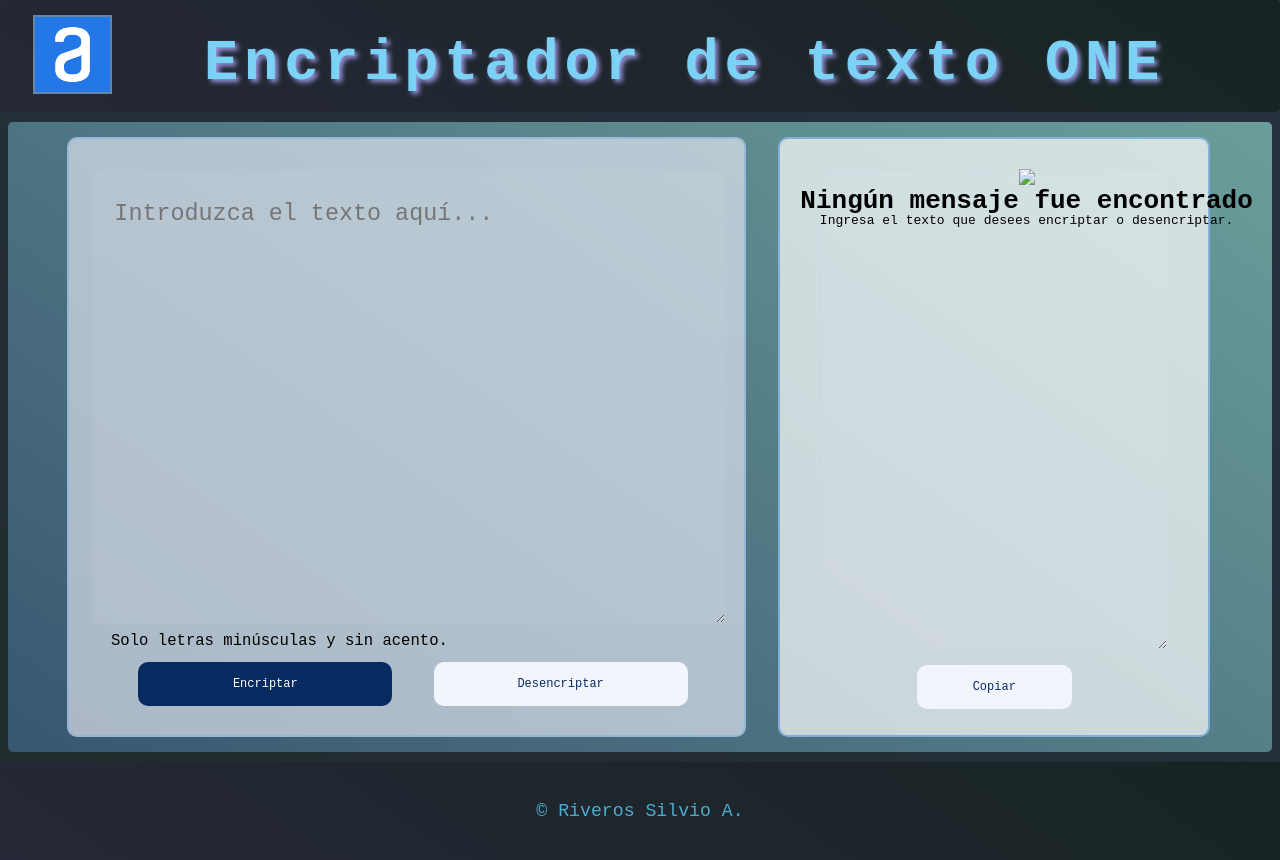
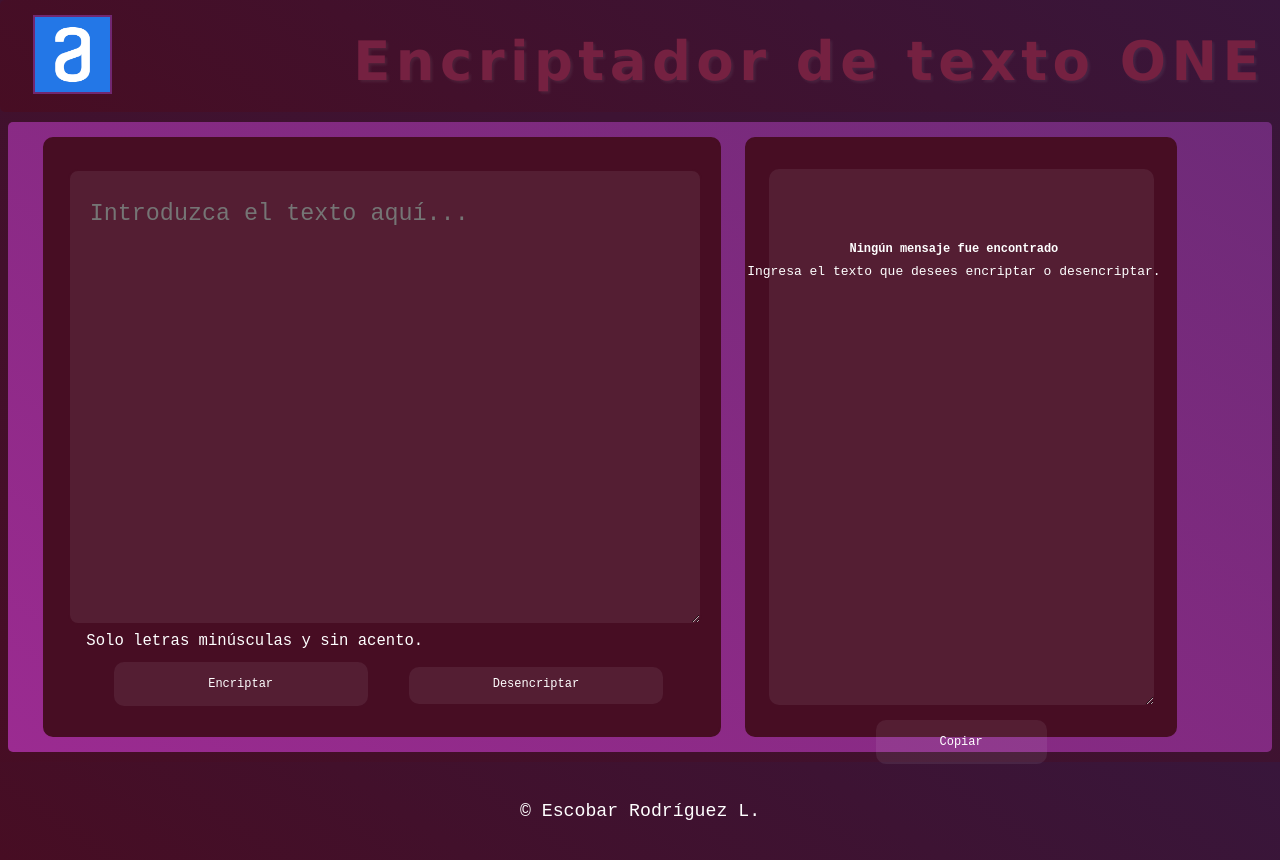
Before and after one commit to Lourdesssss/Alura-Oracle-ONE--Primer-desafio, a plain HTML site: page cifrado.html in a window 1280 px wide. Drawn offline with Linux system fonts and the light colour scheme.

Commit message:
CI:actualización

```diff
--- a/cifrado.css
+++ b/cifrado.css
@@ -2,38 +2,39 @@
     font-family: monospace;
 }
 body{
-    background: linear-gradient(35deg, #212c2c, #283143);
+    background: linear-gradient(35deg, #470d23, #38163b);
     font-family: monospace;
 }
 header{
     margin: 0 auto;
     padding: 15px;
     border-radius: 5px;
-    background: linear-gradient(35deg, #252836, #172423);
+    background: linear-gradient(35deg, #470d23, #38163b);
 
 }
-header h1{
-    font-size: 4.4em;
+h1{
+    font-size: 3.4em;
     font-weight: bold;
     float: right;
     padding-top: 20px;
     padding-bottom: -20px;
-    padding-right: 8%;
-    color: rgba(124, 212, 247, 0.982);
+    /* padding-right: 8%; */
+    color: #752141;
     letter-spacing: 0.1em;
-    text-shadow: 3px 3px 5px rgba(165, 165, 246, 0.895);
-    font-family: monospace;
+    text-shadow: 2px 2px 3px #e9ecf813;
+    font-family: 'Lucida Sans';
+    text-align: center;
 }
 #logo{
     width: 6%;
     margin-left: 1.4em;
-    border: 2px solid #88b3daab;
+    border: 2px solid #873597ab;
 }
 main{
     margin: 10px 8px;
     padding: 15px;
     border-radius: 5px;
-    background: linear-gradient(35deg, #395670, #6a9e9a);
+    background: linear-gradient(35deg, #9b2b91, #873597ab);
     font-family: monospace;
 
 }
@@ -42,7 +43,6 @@ main{
     height: 600px;
     margin: 0 auto;
 }
-
 .containerA{
     display: inline-block;
     text-align: left;
@@ -50,12 +50,12 @@ main{
     height: 100%;
     vertical-align: top;
     margin: 0 0.5%;
-    margin-left: 3.4em;
+    margin-left: 1.5em;
     padding: 30px 20px;
     box-sizing: border-box;
-    border: 2px solid #88b3daab;
+    border: 2px solid #470d23;
     border-radius: 10px;
-    background-color: #e9ecf8a5;
+    background-color: #470d23;
 }
 .entrada{
     display: inline-block;
@@ -67,7 +67,7 @@ main{
     margin-bottom: 1.5%;
     padding: 30px 20px;
     box-sizing: border-box;
-    border: 2px solid #88b2da0f;
+    border: 2px solid #470d23;
     border-radius: 10px;
     background-color: #e9ecf813;
     font-size: 1.8em;
@@ -78,6 +78,7 @@ main{
     text-align: left;
     padding-left: 1.4em;
     margin-bottom: 12px;
+    color: white;
 }
 .encriptar{
     width: 40%;
@@ -85,19 +86,21 @@ main{
     font-size: 12px;
     font-weight: lighter;
     color:white;
-    background: #072B61;
-    border:rgba(11, 11, 76, 0.731);
+    background: #e9ecf813;
+    border:0;
     border-radius: 10px;
     margin-left: 4.1em;
 }
+
+
 .desencriptar{
     width: 40%;
-    padding: 15px 0;
+    padding: 10px 12px 13px 12px;
     font-size: 12px;
     font-weight: lighter;
-    color: #072B61;
-    background: #F3F5FC;
-    border:rgba(11, 11, 76, 0.731);
+    color: white;
+    background: #e9ecf813;
+    border:0;
     border-radius: 10px;
     margin-left: 2.8em;
 }
@@ -107,24 +110,27 @@ main{
     width: 35%;
     height: 100%;
     vertical-align: top;
-    margin: 0 1.5%;
-    padding: 30px 20px;
     box-sizing: border-box;
-    border: 2px solid #5c9ad4ab;
+    border: 2px solid #470d23;
     border-radius: 10px;
-    background: #ffffffb5;
+    background: #470d23;
+    margin-left: 10px;
+}
+.mensaje{
+    text-align: center;
+    font-size: 12px;
 }
 .salida{
+    margin-top: 30px;
     display: inline-block;
     text-align: center;
     width: 90%;
     height: 90%;
     vertical-align: top;
-    margin: 0 0.5%;
     margin-bottom: 3.5%;
     padding: 30px 20px;
     box-sizing: border-box;
-    border: 2px solid #88b2da0f;
+    border: 0;
     border-radius: 10px;
     background-color: #e9ecf813;
     font-size: 1.8em;
@@ -137,9 +143,9 @@ main{
     padding: 15px 0;
     font-size: 12px;
     font-weight: lighter;
-    color: #072B61;
-    background: #F3F5FC;
-    border:rgba(11, 11, 76, 0.731);
+    color: white;
+    background: #e9ecf813;
+    border:0;
     border-radius: 10px;
 
 }
@@ -147,22 +153,39 @@ main{
     position: absolute;
     z-index: 2;
     text-align: center;
+    margin-top: 5%;
+    padding: 30px 20px;
+    padding-left: 0;
+    color: white;
 }
 .elementosA h6{
-    font-size: 2.0em;
+    font-size: 12px;
     font-weight: bold;
+
+    padding: 10px 5px;
 }
 footer{
     text-align: center;
-    background: linear-gradient(35deg, #252836, #172423);
+    background: linear-gradient(35deg, #470d23, #38163b);
     padding:40px;
-    color: rgb(75, 172, 204);
+    color: white;
     font-size: 1.4em;
 }
 
-@media screen and (max-width: 1080px){
-    main {
+@media screen and (max-width: 1080px) {
+    .container {
         display: flex;
         width: 100%;
     }
+    .salida {
+        glyph-orientation-vertical: inherit;
+    }
+    .containerButton{
+        display: flex;
+        width: 100%;
+    }
+    .copiar{
+        padding: 10px 12px 13px 12px;
+        position: relative;
+    }
 }
--- a/cifrado.html
+++ b/cifrado.html
@@ -12,7 +12,7 @@
 <body>
   <header class="encabezado">
     <!--título del cifrado-->
-    <h1>Encriptador de texto ONE</h1>
+    <h1 class="titulo">Encriptador de texto ONE</h1>
     <img id="logo" src="./media/alura.jpg" alt="logo de alura">
 
   </header>
@@ -34,9 +34,9 @@
       <!--colocoamos el segundo container para el cifrado-->
       <div class="containerB">
         <ul class="elementosA">
-          <li><img src="./img/Muñeco.png"></li>
+          <!-- <li><img src="./img/Muñeco.png"></li> -->
           <li>
-            <h6>Ningún mensaje fue encontrado</h6>
+            <h6 class="mensaje">Ningún mensaje fue encontrado</h6>
           </li>
           <li>
             <p>Ingresa el texto que desees encriptar o desencriptar.</p>
@@ -50,7 +50,7 @@
 
   </main>
   <footer class="pie">
-    <p>&copy Riveros Silvio A.</p>
+    <p>&copy Escobar Rodríguez L.</p>
   </footer>
 </body>
 
--- a/desencriptar.js
+++ b/desencriptar.js
@@ -1,15 +1,15 @@
-let entrada = document.querySelector(".entrada");
-let salida = document.querySelector(".salida");
-let elementos = document.querySelector(".elementosA");
+let entradas = document.querySelector(".entradas");
+let salidas = document.querySelector(".salidas");
+let elements = document.querySelector(".elementsA");
 
 let botonDesencriptar = document.querySelector(".desencriptar");
 
 
 botonDesencriptar.addEventListener("click",function(event){
 	event.preventDefault();
-	const textoDesencriptado = desencriptar(entrada.value);
-	salida.value = textoDesencriptado;
-	elementos.style.opacity = 0;
+	const textoDesencriptado = desencriptar(entradas.value);
+	salidas.value = textoDesencriptado;
+	elements.style.opacity = 0;
 
 });
 function desencriptar (cadenaTextoCifrado){
```
